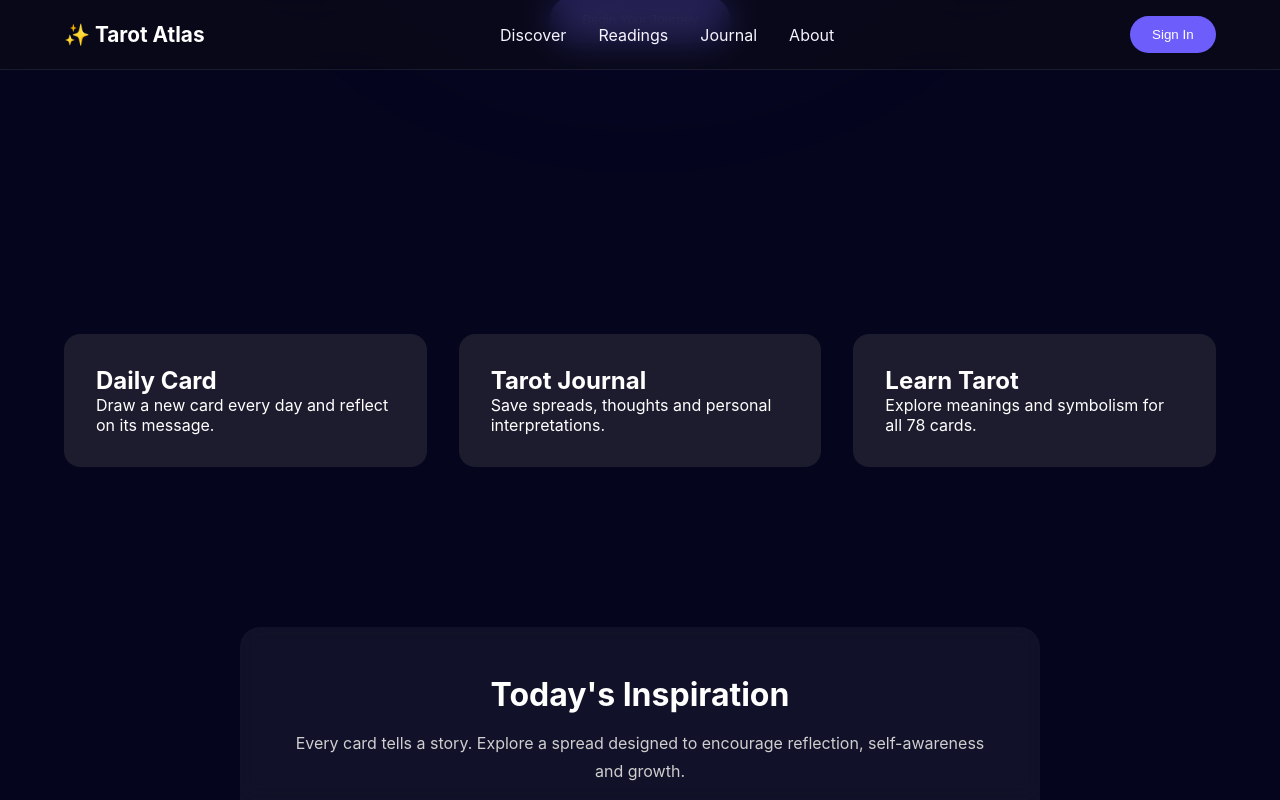
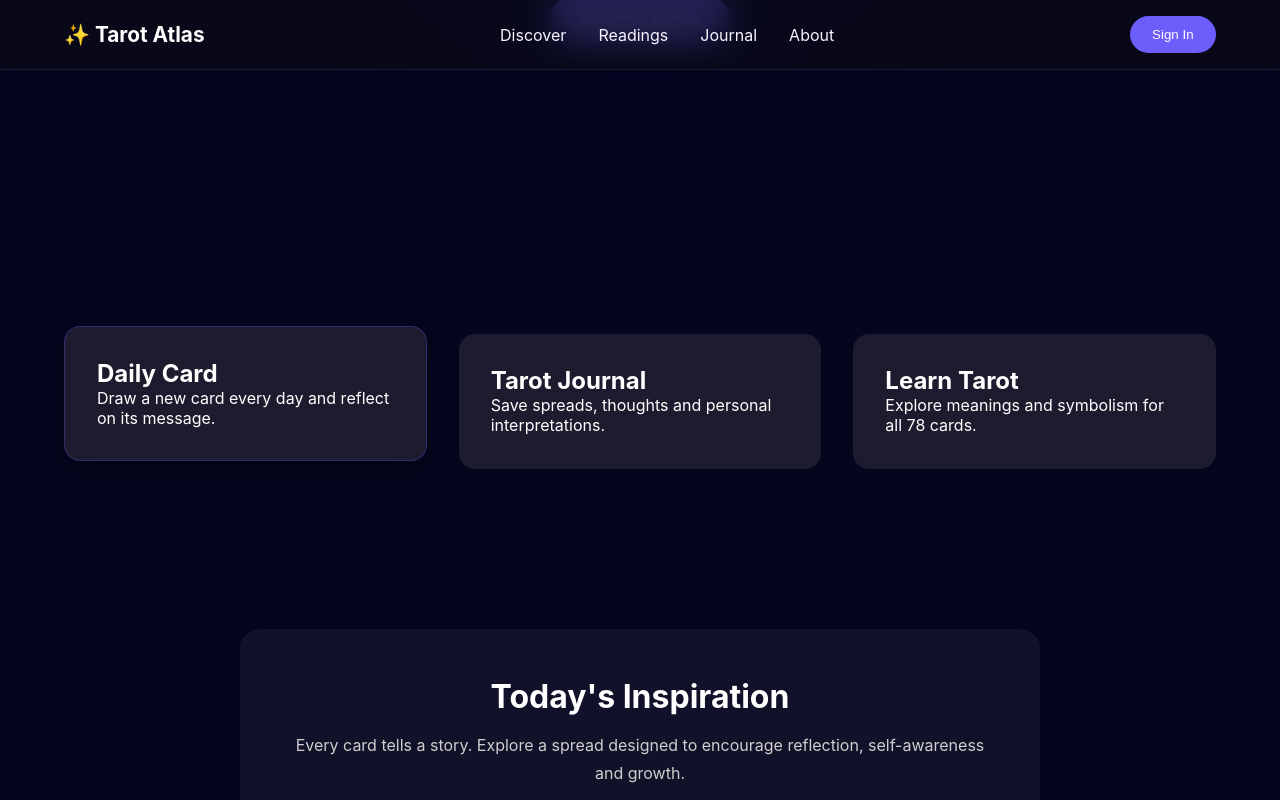
Before and after one commit to paulinahs/tarot-atlas, a React (Vite) app: page / in a window 1280 px wide. In both pictures the pointer is over the element 245 px from the left and 872 px from the top of the page. Shown: the part 472-1272 px from the top of the page. Built offline with nearby package versions, Linux system fonts and the light colour scheme.

Commit message:
style: enhance hover effects for feature cards with improved shadow and border

```diff
--- a/src/pages/Home.css
+++ b/src/pages/Home.css
@@ -66,7 +66,14 @@
     transition: all 0.3s ease;
 }
 
+.feature-card:hover {
+    transform: translateY(-8px);
 
+    box-shadow:
+        0 10px 30px rgba(0, 0, 0, 0.3);
+
+    border: 1px solid rgba(111, 76, 255, 0.3);
+}
 
 
 
```
